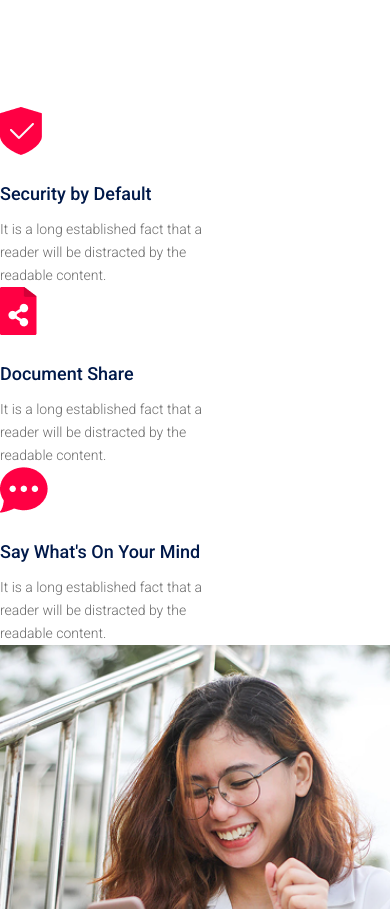
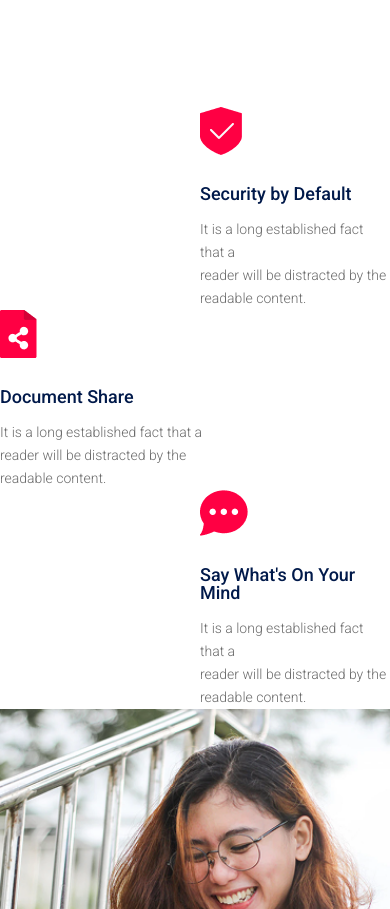
Before and after one commit to xudaynazarovanigora66-crypto/telegraph, a plain HTML site: page index.html in a window 390 px wide. Shown: the part 4693-5602 px from the top of the page. Drawn offline with Linux system fonts and the light colour scheme.

Commit message:
project end

```diff
--- a/css/brand.css
+++ b/css/brand.css
@@ -48,4 +48,7 @@
   .dca {
     margin-left: 0px;
   }
+  .dc {
+    margin-left: 200px;
+  }
 }
```
